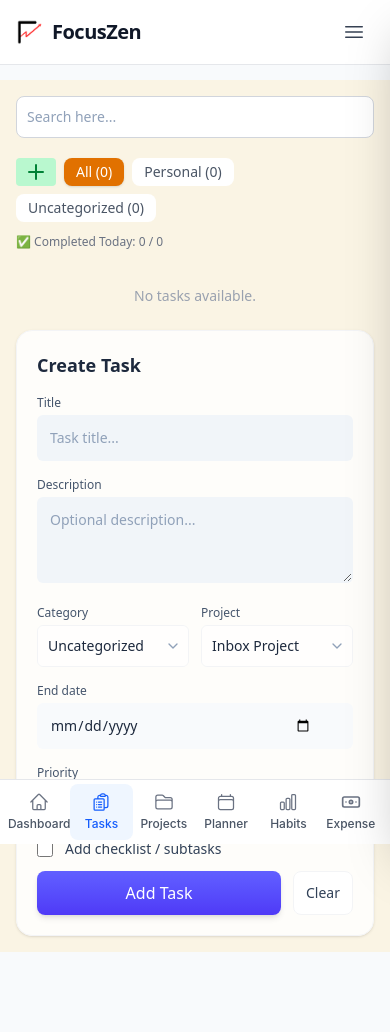
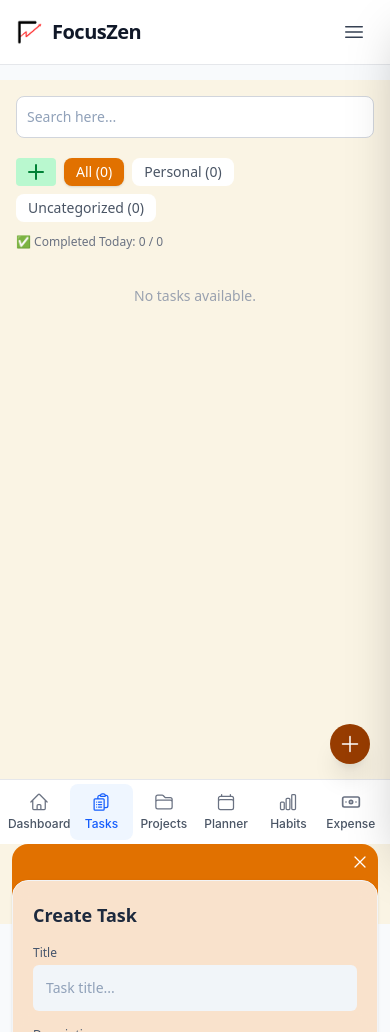
Before and after one commit to devrajsawant/focusZen, a Next.js app: page /task in a window 390 px wide. After the commit the page ends 1004 px from the top, so only its background shows below. Built offline with nearby package versions, Linux system fonts and the light colour scheme.

Commit message:
feat: add plus button for small screen to add the tasks

```diff
--- a/app/task/components/taskBoard.tsx
+++ b/app/task/components/taskBoard.tsx
@@ -65,6 +65,9 @@
   const [isCategoryModalOpen, setIsCategoryModalOpen] = useState(false);
   const [filter, setFilter] = useState("All");
 
+  // Drawer state for small screens
+  const [isDrawerOpen, setIsDrawerOpen] = useState(false);
+
   useEffect(() => {
     const savedTasks = localStorage.getItem("tasks");
     const savedCategories = localStorage.getItem("taskCategories");
@@ -91,6 +94,14 @@
     localStorage.setItem("taskCategories", JSON.stringify(customCategories));
   }, [categories]);
 
+  // prevent body scroll when drawer open
+  useEffect(() => {
+    document.body.style.overflow = isDrawerOpen ? "hidden" : "";
+    return () => {
+      document.body.style.overflow = "";
+    };
+  }, [isDrawerOpen]);
+
   // --- task CRUD helpers ---
   const addTask = () => {
     if (!title.trim()) return;
@@ -106,7 +117,7 @@
       checklist: newChecklist.length ? newChecklist : undefined,
     };
     setTasks((prev) => [task, ...prev]);
-    // reset right panel
+    // reset right panel / drawer
     setTitle("");
     setDescription("");
     setCategory("Uncategorized");
@@ -116,6 +127,8 @@
     setShowChecklistInput(false);
     setNewChecklist([]);
     setNewChecklistItemText("");
+    // close drawer on small screens
+    setIsDrawerOpen(false);
   };
 
   const toggleStatus = (id: number) => {
@@ -263,108 +276,10 @@
       new Date(t.id).toDateString() === new Date().toDateString()
   ).length;
 
-  return (
-    // shift entire content to the right by 260px on md+ so it sits next to your primary sidebar
-    <div className="min-h-screen font-sans p-4 sm:p-6">
-      <div className="w-full">
-        <div className="max-w-7xl mx-auto">
-          {/* layout: left (flex-1) | right (30%) on md+; stacked on small */}
-          <div className="flex flex-col md:flex-row gap-6">
-            {/* LEFT: task list (fills remaining space) */}
-            <div className="w-full flex-1">
-              {/* Filters + view row */}
-              <div className="flex flex-col sm:flex-row sm:justify-between sm:items-center gap-4 mb-3">
-                {/* Search + Desktop Filter Tabs */}
-                <div className="sm:items-center gap-3 w-full">
-                  {/* Search bar */}
-                  <div className="flex-1 mb-5">
-                    <input
-                      value={query}
-                      onChange={(e) => setQuery(e.target.value)}
-                      placeholder="Search here..."
-                      className="w-full p-2.5 rounded-lg bg-white border border-gray-300 text-sm text-slate-800 placeholder-slate-400 focus:border-gray-400 focus:outline-none"
-                      aria-label="Search tasks"
-                    />
-                  </div>
-
-                  {/* Desktop Filter Tabs */}
-                  <div className="flex gap-2 flex-wrap align-center">
-                    {/* Add Category Button */}
-                    <button
-                      onClick={() => setIsCategoryModalOpen(true)}
-                      className=" bg-green-200 hover:bg-green-300 flex items-center justify-center rounded-sm px-2"
-                    >
-                      <span className="text-green-700">
-                        <Plus />
-                      </span>
-                    </button>
-
-                    {categories.map((cat) => (
-                      <div key={cat} className="relative flex items-center">
-                        <button
-                          onClick={() => setFilter(cat)}
-                          className={`px-3 py-1 rounded-lg text-sm font-medium transition ${
-                            filter === cat
-                              ? "bg-amber-600 text-white shadow"
-                              : "bg-white text-gray-600"
-                          }`}
-                        >
-                          {cat} ({categoryCounts[cat] || 0})
-                        </button>
-
-                        {!defaultCategories.includes(cat) && (
-                          <button
-                            onClick={() => deleteCategory(cat)}
-                            className="absolute -right-1 -top-1 text-xs bg-slate-500 text-white rounded-full w-3 h-3 flex items-center justify-center hover:bg-red-600"
-                            title="Delete Tab"
-                          >
-                            <X size={10} />
-                          </button>
-                        )}
-                      </div>
-                    ))}
-                  </div>
-                </div>
-
-                {/* View Mode (kept for layout parity) */}
-              </div>
-
-              {/* Stats */}
-              <p className="text-gray-500 text-xs sm:text-sm mb-3">
-                ✅ Completed Today: {completedToday} / {tasks.length}
-              </p>
-
-              {/* Tasks grid/list */}
-              <ul className={`grid gap-3 sm:gap-4 ${"grid-cols-1"}`}>
-                {filtered.map((task) => (
-                  <TaskCard
-                    key={task.id}
-                    task={task}
-                    categories={categories}
-                    categoryCounts={categoryCounts}
-                    toggleStatus={toggleStatus}
-                    deleteTask={deleteTask}
-                    saveEdit={saveEdit}
-                    addChecklistItem={addChecklistItemToTask}
-                    toggleChecklistItem={toggleChecklistItem}
-                    deleteChecklistItem={deleteChecklistItem}
-                  />
-                ))}
-              </ul>
-
-              {filtered.length === 0 && (
-                <p className="text-center text-gray-400 text-sm sm:text-base mt-6">
-                  No tasks available.
-                </p>
-              )}
-            </div>
-
-            {/* RIGHT: create task sidebar (30% of content area on md+) */}
-            <aside className="w-full md:w-[30%]">
-              <div className="sticky top-6 bg-white/80 backdrop-blur-sm p-5 rounded-2xl border border-gray-100 shadow-sm">
-                <h2 className="text-lg font-semibold mb-4 text-slate-800">
-                  Create Task
-                </h2>
+  // Reusable form used in the drawer and sidebar
+  const CreateTaskForm = (
+    <div className="bg-white/80 backdrop-blur-sm p-5 rounded-2xl border border-gray-100 shadow-sm">
+      <h2 className="text-lg font-semibold mb-4 text-slate-800">Create Task</h2>
 
       {/* Title */}
       <label className="block text-xs font-medium text-slate-600 mb-1">
@@ -511,10 +426,7 @@
           onChange={(e) => setShowChecklistInput(e.target.checked)}
           className="h-4 w-4 rounded-sm text-indigo-600 border-gray-200"
         />
-                  <label
-                    htmlFor="checklistToggle"
-                    className="text-sm text-slate-700"
-                  >
+        <label htmlFor="checklistToggle" className="text-sm text-slate-700">
           Add checklist / subtasks
         </label>
       </div>
@@ -525,9 +437,7 @@
           <div className="flex gap-2">
             <input
               value={newChecklistItemText}
-                        onChange={(e) =>
-                          setNewChecklistItemText(e.target.value)
-                        }
+              onChange={(e) => setNewChecklistItemText(e.target.value)}
               placeholder="New subtask..."
               className="flex-1 p-2.5 rounded-md bg-slate-50 border border-gray-100 text-sm text-slate-800"
               onKeyDown={(e) => {
@@ -577,7 +487,7 @@
       <div className="flex gap-3">
         <button
           onClick={addTask}
-                    className="flex-1 py-2.5 rounded-lg bg-gradient-to-b from-indigo-500 to-indigo-600 text-white font-medium shadow-md hover:from-indigo-600 hover:to-indigo-700 transition transform hover:-translate-y-0.5"
+          className="flex-1 py-2.5 rounded-lg bg-gradient-to-b from-amber-600 to-amber-800 text-white font-medium shadow-md hover:from-indigo-600 hover:to-indigo-700 transition transform hover:-translate-y-0.5"
         >
           Add Task
         </button>
@@ -600,7 +510,156 @@
         </button>
       </div>
     </div>
+  );
+
+  return (
+    // shift entire content to the right by 260px on md+ so it sits next to your primary sidebar
+    <div className="min-h-screen font-sans p-4 sm:p-6">
+      <div className="w-full">
+        <div className="max-w-7xl mx-auto">
+          {/* layout: left (flex-1) | right (30%) on md+; stacked on small */}
+          <div className="flex flex-col md:flex-row gap-6">
+            {/* LEFT: task list (fills remaining space) */}
+            <div className="w-full flex-1">
+              {/* Filters + view row */}
+              <div className="flex flex-col sm:flex-row sm:justify-between sm:items-center gap-4 mb-3">
+                {/* Search + Desktop Filter Tabs */}
+                <div className="sm:items-center gap-3 w-full">
+                  {/* Search bar */}
+                  <div className="flex-1 mb-5">
+                    <input
+                      value={query}
+                      onChange={(e) => setQuery(e.target.value)}
+                      placeholder="Search here..."
+                      className="w-full p-2.5 rounded-lg bg-white border border-gray-300 text-sm text-slate-800 placeholder-slate-400 focus:border-gray-400 focus:outline-none"
+                      aria-label="Search tasks"
+                    />
+                  </div>
+
+                  {/* Desktop Filter Tabs */}
+                  <div className="flex gap-2 flex-wrap align-center">
+                    {/* Add Category Button */}
+                    <button
+                      onClick={() => setIsCategoryModalOpen(true)}
+                      className=" bg-green-200 hover:bg-green-300 flex items-center justify-center rounded-sm px-2"
+                    >
+                      <span className="text-green-700">
+                        <Plus />
+                      </span>
+                    </button>
+
+                    {categories.map((cat) => (
+                      <div key={cat} className="relative flex items-center">
+                        <button
+                          onClick={() => setFilter(cat)}
+                          className={`px-3 py-1 rounded-lg text-sm font-medium transition ${
+                            filter === cat
+                              ? "bg-amber-600 text-white shadow"
+                              : "bg-white text-gray-600"
+                          }`}
+                        >
+                          {cat} ({categoryCounts[cat] || 0})
+                        </button>
+
+                        {!defaultCategories.includes(cat) && (
+                          <button
+                            onClick={() => deleteCategory(cat)}
+                            className="absolute -right-1 -top-1 text-xs bg-slate-500 text-white rounded-full w-3 h-3 flex items-center justify-center hover:bg-red-600"
+                            title="Delete Tab"
+                          >
+                            <X size={10} />
+                          </button>
+                        )}
+                      </div>
+                    ))}
+                  </div>
+                </div>
+
+                {/* View Mode (kept for layout parity) */}
+              </div>
+
+              {/* Stats */}
+              <p className="text-gray-500 text-xs sm:text-sm mb-3">
+                ✅ Completed Today: {completedToday} / {tasks.length}
+              </p>
+
+              {/* Tasks grid/list */}
+              <ul className={`grid gap-3 sm:gap-4 ${"grid-cols-1"}`}>
+                {filtered.map((task) => (
+                  <TaskCard
+                    key={task.id}
+                    task={task}
+                    categories={categories}
+                    categoryCounts={categoryCounts}
+                    toggleStatus={toggleStatus}
+                    deleteTask={deleteTask}
+                    saveEdit={saveEdit}
+                    addChecklistItem={addChecklistItemToTask}
+                    toggleChecklistItem={toggleChecklistItem}
+                    deleteChecklistItem={deleteChecklistItem}
+                  />
+                ))}
+              </ul>
+
+              {filtered.length === 0 && (
+                <p className="text-center text-gray-400 text-sm sm:text-base mt-6">
+                  No tasks available.
+                </p>
+              )}
+            </div>
+
+            {/* RIGHT: create task sidebar (30% of content area on md+) */}
+            <aside className="w-full md:w-[30%] hidden md:block">
+              <div className="sticky top-6">{CreateTaskForm}</div>
             </aside>
+          </div>
+        </div>
+      </div>
+
+      {/* Small screen floating + button */}
+      <button
+        onClick={() => setIsDrawerOpen(true)}
+        className="md:hidden fixed right-5 bottom-20 z-40 w-10 h-10 rounded-full flex items-center justify-center shadow-xl bg-amber-800 text-white hover:scale-105 transition"
+        aria-label="Open create task"
+      >
+        <PlusIcon className="h-6 w-6" />
+      </button>
+
+      {/* Drawer overlay */}
+      <div
+        className={`fixed inset-0 z-40 transition-opacity ${
+          isDrawerOpen
+            ? "opacity-100 pointer-events-auto"
+            : "opacity-0 pointer-events-none"
+        } md:hidden`}
+        onClick={() => setIsDrawerOpen(false)}
+        aria-hidden={!isDrawerOpen}
+      >
+        <div className="absolute inset-0 bg-black/40" />
+      </div>
+
+      {/* Bottom drawer for small screens */}
+      <div
+        className={`fixed left-0 right-0 bottom-0 z-50 md:hidden transform transition-transform duration-300 ${
+          isDrawerOpen ? "translate-y-0" : "translate-y-full"
+        }`}
+        role="dialog"
+        aria-modal="true"
+      >
+        <div className="px-3 pb-safe">
+          <div className="bg-amber-600 rounded-t-2xl">
+            <div className="flex items-center justify-end ">
+              <button
+                onClick={() => setIsDrawerOpen(false)}
+                className="p-2 rounded-md text-white hover:bg-slate-100"
+                aria-label="Close"
+              >
+                <XMarkIcon className="h-5 w-5" />
+              </button>
+            </div>
+
+            {/* Put the same form inside the drawer */}
+            {CreateTaskForm}
           </div>
         </div>
       </div>
```
Lines whose indentation alone changed are shown as unchanged.
